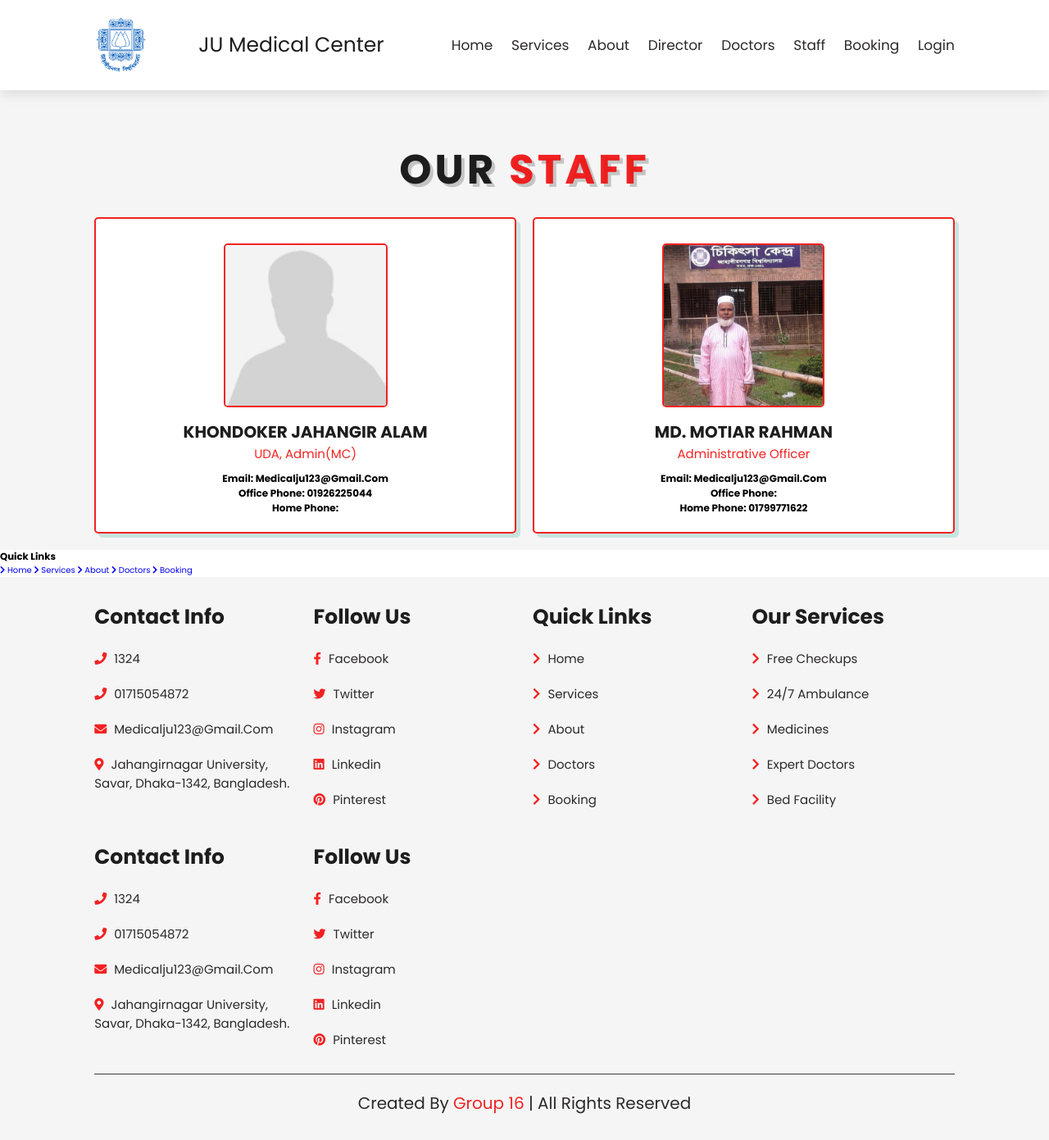
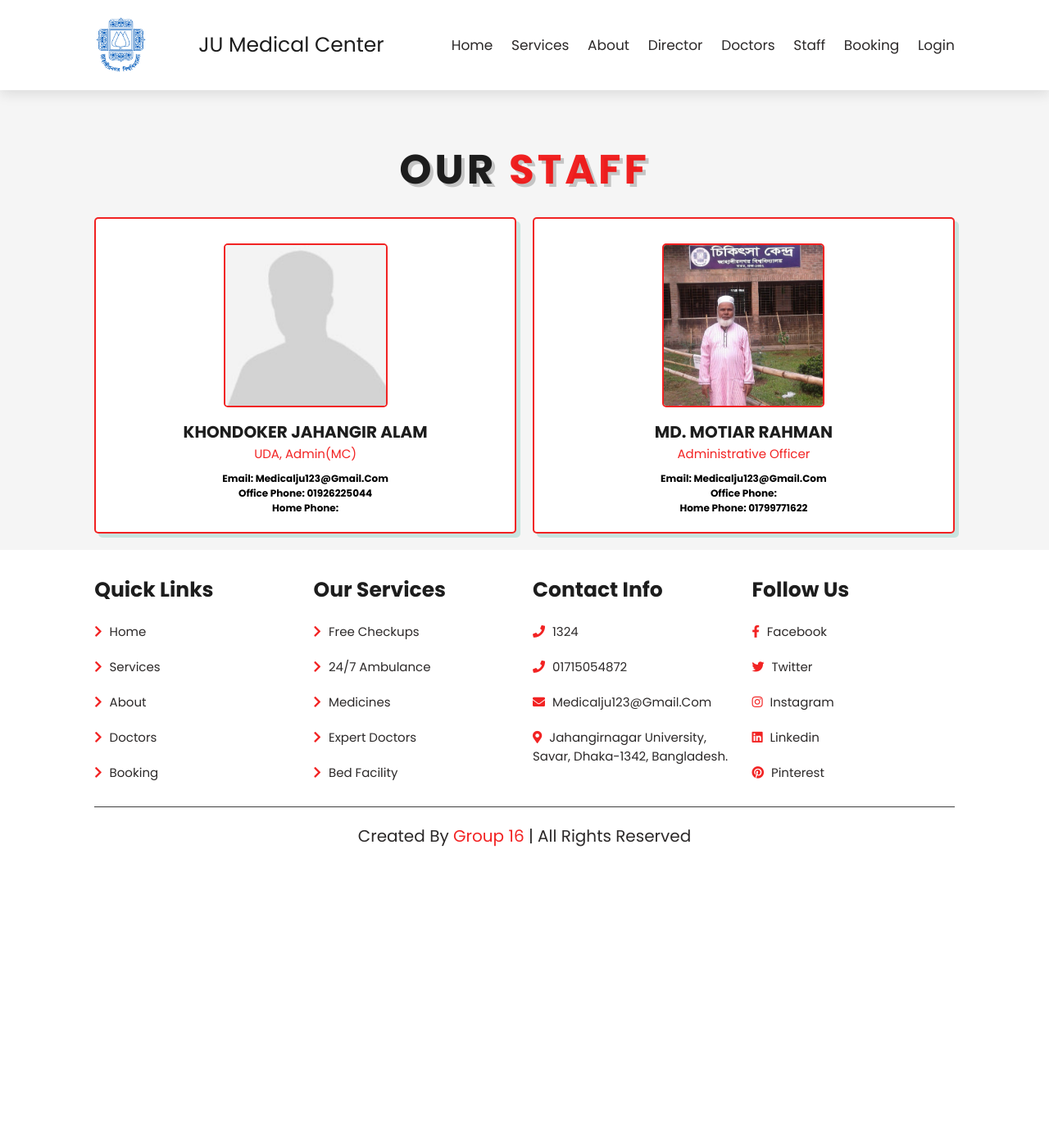
Before and after one commit to shakiliitju/JU-Medical-Management-System, a PHP site: page /html/staff.html in a window 1280 px wide. Shown: the whole page at 82% size. After the commit the page ends 1033 px from the top, so only its background shows below. Run offline with PHP 8.4, Linux system fonts and the light colour scheme.

Commit message:
staff section update

```diff
--- a/css/php-style.css
+++ b/css/php-style.css
@@ -5,6 +5,7 @@ body {
 	align-items: center;
 	height: 100vh;
 	flex-direction: column;
+	padding-top: 100px;
 }
 
 *{
--- a/html/staff.html
+++ b/html/staff.html
@@ -91,43 +91,19 @@
 
 
     <!-- footer section starts  -->
-
-        <div class="box">
-            <h3>quick links</h3>
-            <a href="/html/index.html"> <i class="fas fa-chevron-right"></i> home </a>
-            <a href="/html/services.html"> <i class="fas fa-chevron-right"></i> services </a>
-            <a href="/html/about.html"> <i class="fas fa-chevron-right"></i> about </a>
-            <a href="/html/directors.html"> <i class="fas fa-chevron-right"></i> doctors </a>
-            <a href="http://localhost:3000/php/booking.php"> <i class="fas fa-chevron-right"></i> booking </a>
-        </div>
     <section class="footer">
 
         <div class="box-container">
 
-        <div class="box">
-            <h3>contact info</h3>
-            <a href="#"> <i class="fas fa-phone"></i> 1324 </a>
-            <a href="#"> <i class="fas fa-phone"></i> 01715054872 </a>
-            <a href="#"> <i class="fas fa-envelope"></i> medicalju123@gmail.com </a>
-            <a href="https://goo.gl/maps/gCv8rquk261n7FnXA"> <i class="fas fa-map-marker-alt"></i> Jahangirnagar University, Savar, Dhaka-1342, Bangladesh. </a>
-        </div>
-
-        <div class="box">
-            <h3>follow us</h3>
-            <a href="https://www.facebook.com/Medical-Centre-Jahangirnagar-University-111006755903584/?ref=page_internal"> <i class="fab fa-facebook-f"></i> facebook </a>
-            <a href="#"> <i class="fab fa-twitter"></i> twitter </a>
-            <a href="#"> <i class="fab fa-instagram"></i> instagram </a>
-            <a href="#"> <i class="fab fa-linkedin"></i> linkedin </a>
-            <a href="#"> <i class="fab fa-pinterest"></i> pinterest </a>
-        </div>
             <div class="box">
                 <h3>quick links</h3>
                 <a href="/html/index.html"> <i class="fas fa-chevron-right"></i> home </a>
-                <a href="/html/services.html"> <i class="fas fa-chevron-right"></i> services </a>
-                <a href="/html/about.html"> <i class="fas fa-chevron-right"></i> about </a>
-                <a href="/html/directors.html"> <i class="fas fa-chevron-right"></i> doctors </a>
+                <a href="services.html"> <i class="fas fa-chevron-right"></i> services </a>
+                <a href="about.html"> <i class="fas fa-chevron-right"></i> about </a>
+                <a href="doctors.html"> <i class="fas fa-chevron-right"></i> doctors </a>
                 <a href="http://localhost:3000/php/booking.php"> <i class="fas fa-chevron-right"></i> booking </a>
             </div>
+
 
             <div class="box">
                 <h3>our services</h3>
--- a/php/index.php
+++ b/php/index.php
@@ -7,6 +7,8 @@
 	<!-- font awesome cdn link  -->
 	<link rel="stylesheet" href="https://cdnjs.cloudflare.com/ajax/libs/font-awesome/5.15.4/css/all.min.css">
 	<link rel="stylesheet" type="text/css" href="/css/php-style.css">
+	<link rel="stylesheet" type="text/css" href="/css/style.css">
+
 </head>
 
 <body>
@@ -50,7 +52,7 @@
 		<input type="password" name="password" placeholder="Password"><br>
 
 		<button type="submit">Login</button>
-		<a href="signup.php" class="ca">Create an account</a>
+
 	</form>
 </body>
 
```
